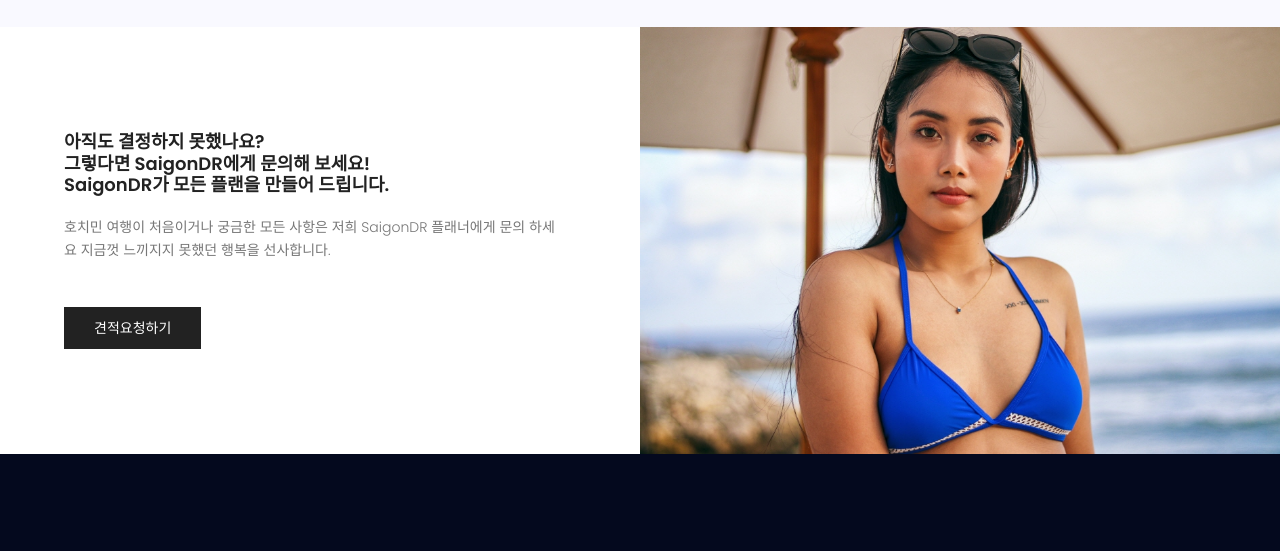
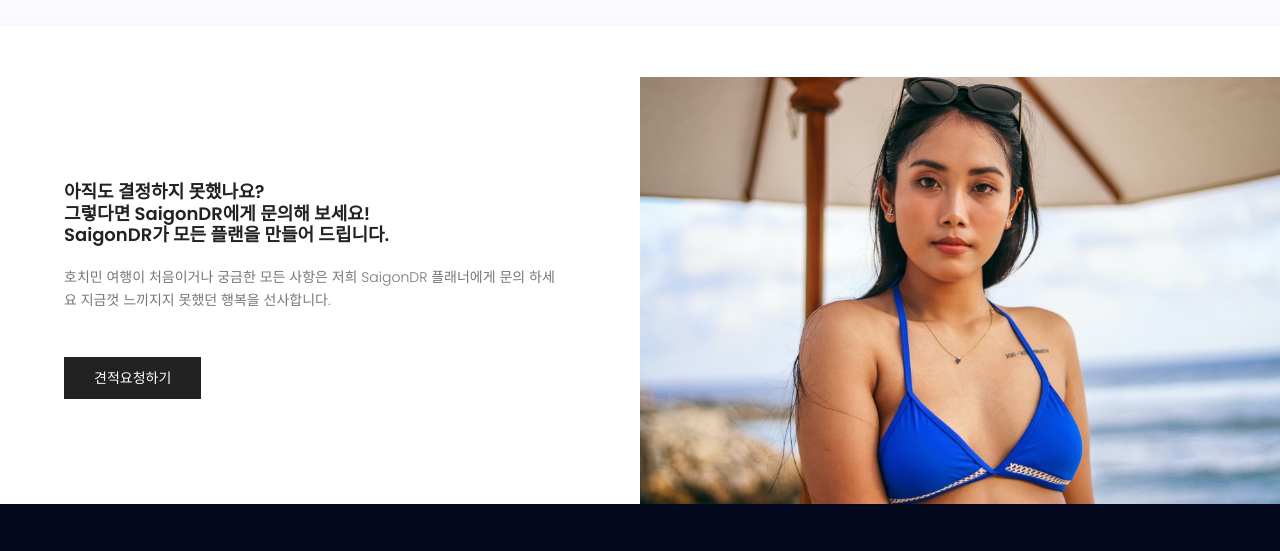
Before and after one commit to kendo117/apple, a plain HTML site: page index.html in a window 1280 px wide. Shown: the part 1435-1986 px from the top of the page. Drawn offline with Linux system fonts and the light colour scheme; some packages are replaced by stand-ins of ours.

Commit message:
Add files via upload

```diff
--- a/index.html
+++ b/index.html
@@ -487,7 +487,7 @@
 <!-- End testimonial Area -->
 
 <!-- Start home-about Area -->
-<section class="home-about-area">
+<section class="home-about-area pt-50">
 	<div class="container-fluid">
 		<div class="row align-items-center justify-content-end">
 			<div class="col-lg-6 col-md-12 home-about-left">
@@ -734,7 +734,7 @@
 								</ul>
 							</div>
 						</div>
-					</div> -->
+					</div>
 
 					<div class="row footer-bottom d-flex justify-content-between align-items-center">
 						<p class="col-lg-8 col-sm-12 footer-text m-0"><!-- Link back to Colorlib can't be removed. Template is licensed under CC BY 3.0. -->
```
